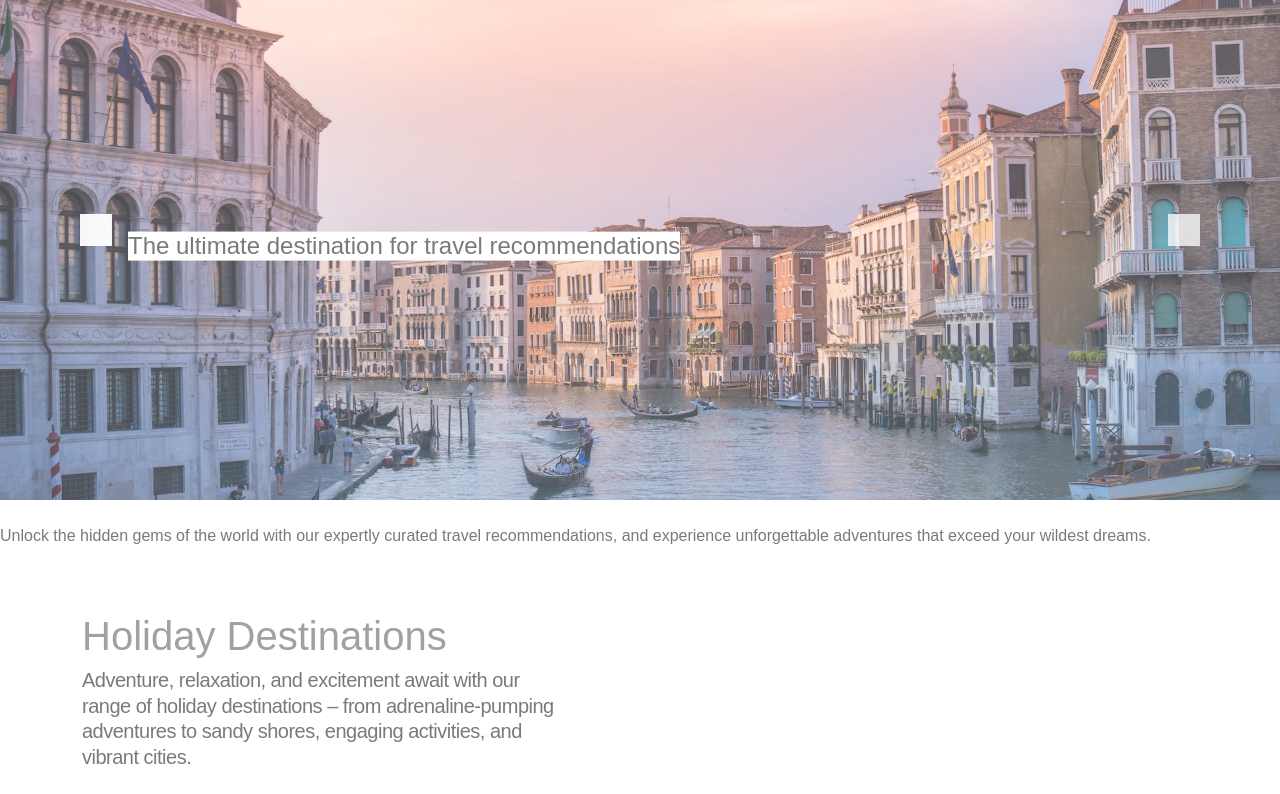
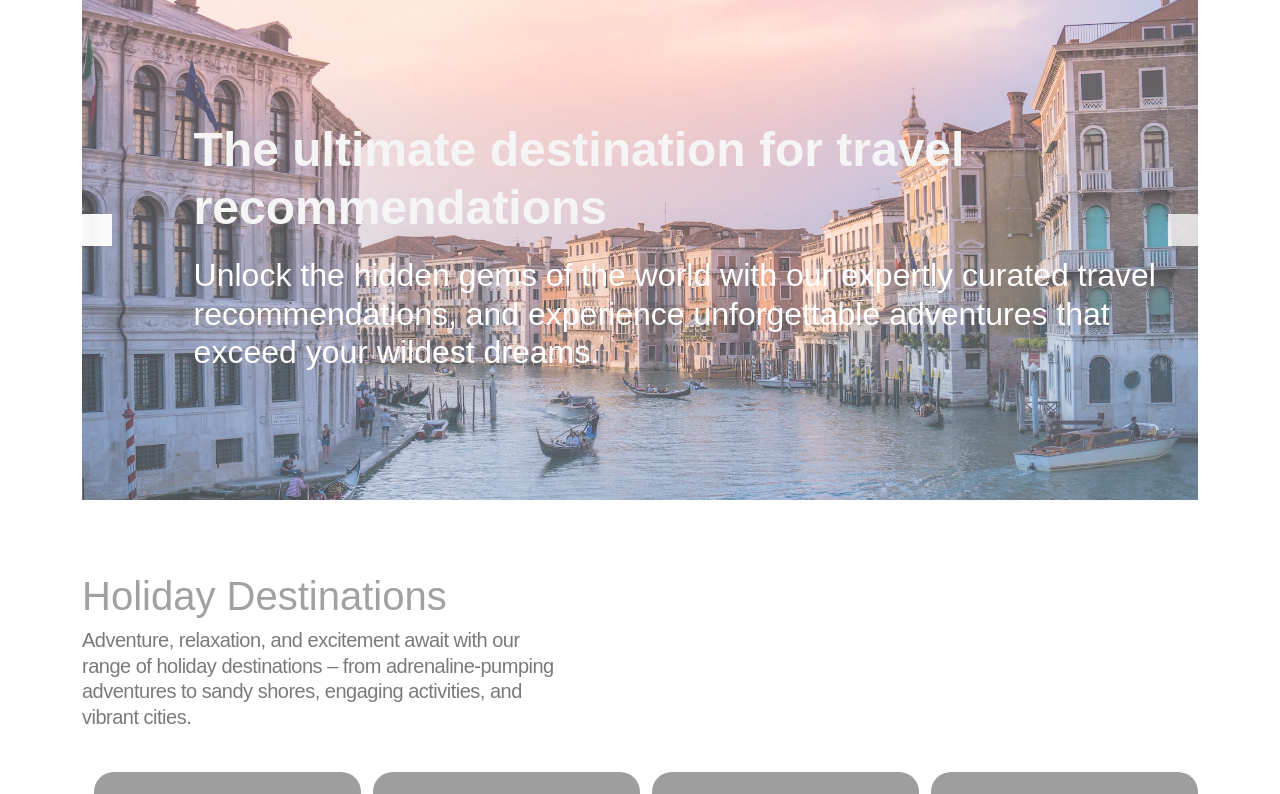
Before and after one commit to Salma394/Voyago, a Flask app: page / in a window 1280 px wide. Shown: the part 170-964 px from the top of the page. Run offline with Flask 3, Linux system fonts and the light colour scheme; some libraries are stand-ins or nearby versions; grey boxes are pictures that could not be loaded.

Commit message:
changes to banner

```diff
--- a/application/static/styles.css
+++ b/application/static/styles.css
@@ -58,8 +58,10 @@ h1{
   height: 100%;
   width: 100%;
   object-fit: cover;
-  opacity: 0.7; /* modified opacity */
+  opacity: 0.7; /* modified opacity 0.7 */
 }
+
+
 
 .banner-text {
   position: absolute;
@@ -72,17 +74,20 @@ h1{
   background-color: transparent;
 }
 
-.banner-text h1 {
+.banner-text h4 {
   font-weight: bold;
-  font-size: 2em;
+  font-size: 1.5em;
   margin: 0;
-  background-color: transparent;
+    background-color: transparent;
+     color: whitesmoke;
 }
 
-.banner-text p {
-  font-size: 1.5em;
+.banner-text h5 {
+  font-size: 1.0em;
   margin-top: 20px;
   background-color: transparent;
+  color: white;
+  text-align: left;
 }
 
 
--- a/application/templates/home.html
+++ b/application/templates/home.html
@@ -44,16 +44,17 @@
 
 </header>
 <body>
-
+<div class = "container">
 <div class="banner">
   <img src="{{url_for('static', filename='images/city_view.jpg')}}"/>
   <div class="banner-text">
       <h4>The ultimate destination for travel recommendations</h4>
+          <h5>Unlock the hidden gems of the world with our expertly curated travel recommendations, and experience unforgettable adventures that exceed your wildest dreams.</h5>
   </div>
 </div>
+</div>
+<br>
 
-<br>
-    <p>Unlock the hidden gems of the world with our expertly curated travel recommendations, and experience unforgettable adventures that exceed your wildest dreams.</p>
 
 
 <!-- Destination categories -->
```
